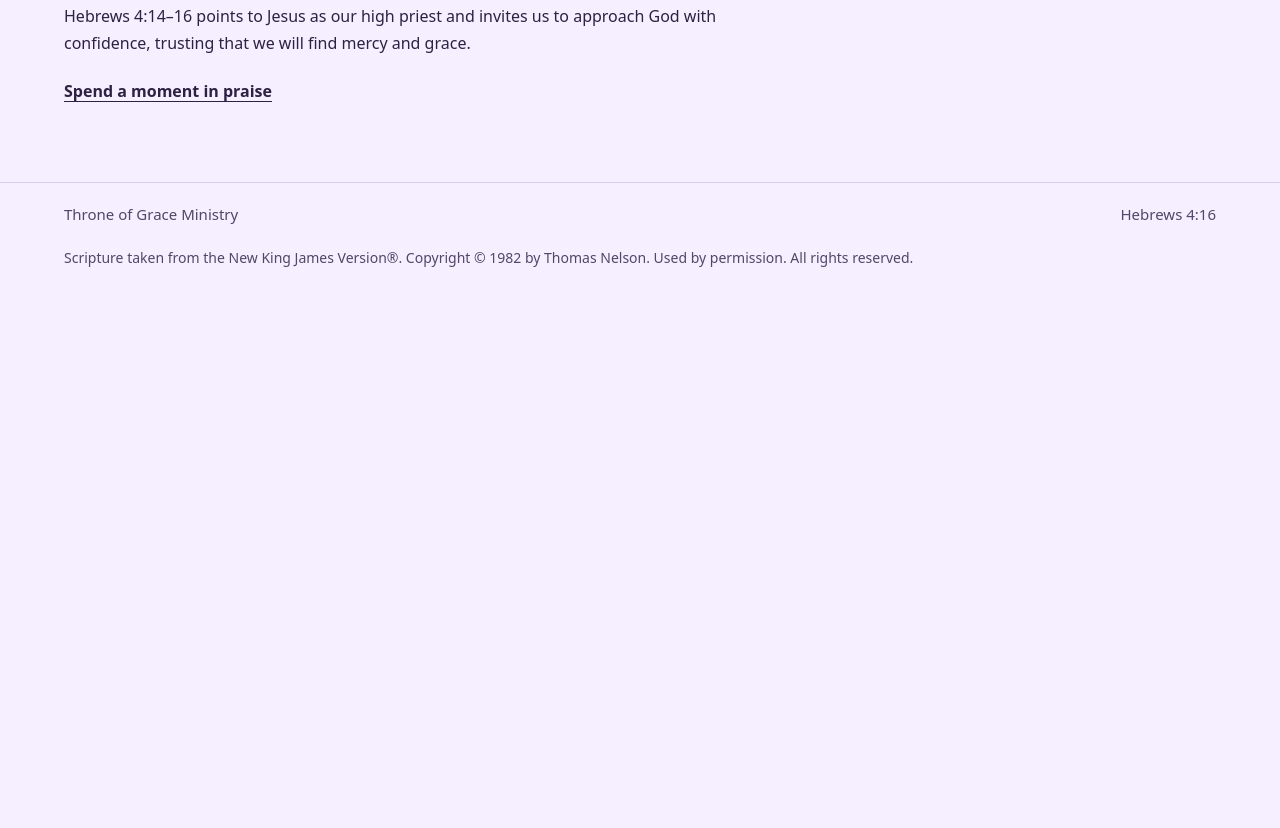
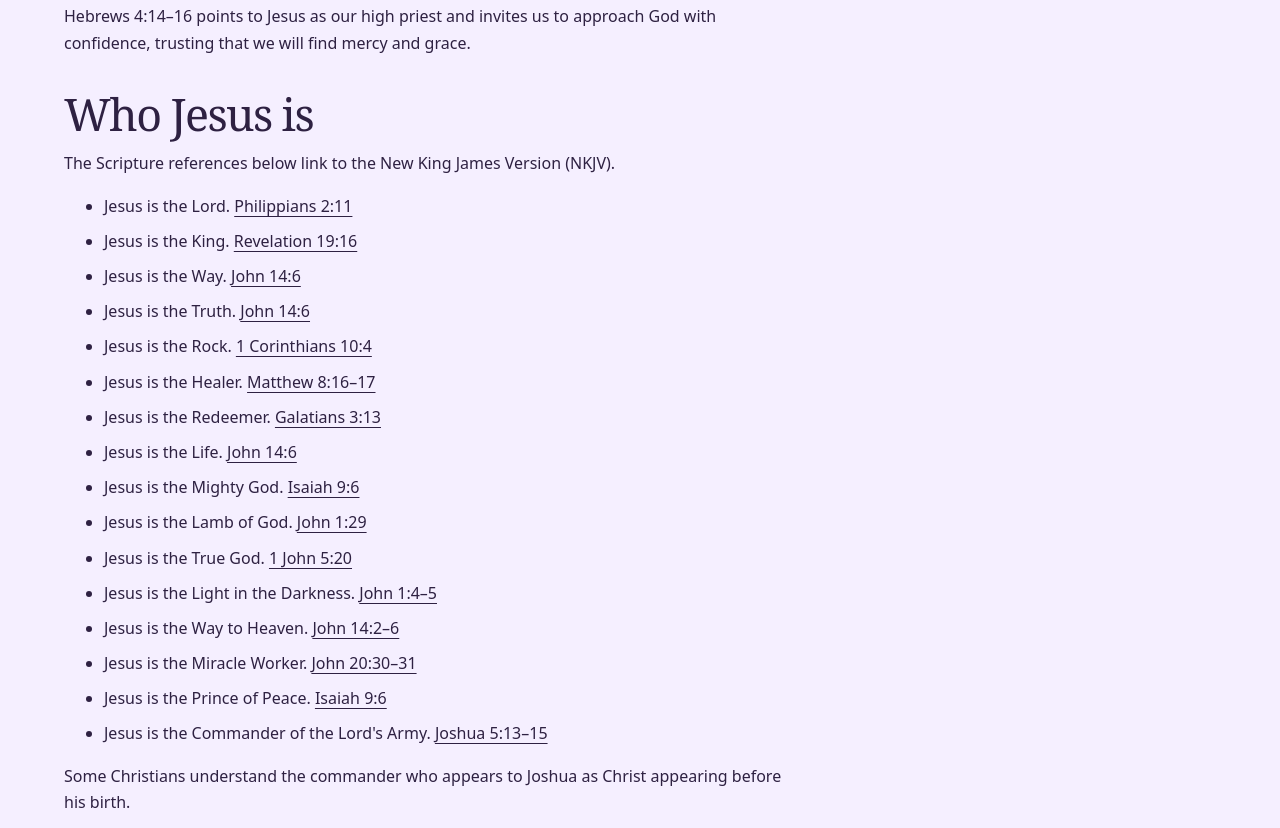
Before and after one commit to queenyj/ThroneofGraceMinistry, an Astro site: page /about-god in a window 1280 px wide. Shown: the part 712-1540 px from the top of the page. Before the commit the page ends 1000 px from the top, so only its background shows below. Built offline with nearby package versions, Linux system fonts and the light colour scheme; Astro itself is replaced by a stand-in of ours.

Commit message:
Add Scripture references for who Jesus is

```diff
--- a/src/pages/about-god.astro
+++ b/src/pages/about-god.astro
@@ -1,5 +1,24 @@
 ---
 import Site from '../layouts/Site.astro';
+
+const statements = [
+  { text: 'Jesus is the Lord.', reference: 'Philippians 2:11' },
+  { text: 'Jesus is the King.', reference: 'Revelation 19:16' },
+  { text: 'Jesus is the Way.', reference: 'John 14:6' },
+  { text: 'Jesus is the Truth.', reference: 'John 14:6' },
+  { text: 'Jesus is the Rock.', reference: '1 Corinthians 10:4' },
+  { text: 'Jesus is the Healer.', reference: 'Matthew 8:16–17' },
+  { text: 'Jesus is the Redeemer.', reference: 'Galatians 3:13' },
+  { text: 'Jesus is the Life.', reference: 'John 14:6' },
+  { text: 'Jesus is the Mighty God.', reference: 'Isaiah 9:6' },
+  { text: 'Jesus is the Lamb of God.', reference: 'John 1:29' },
+  { text: 'Jesus is the True God.', reference: '1 John 5:20' },
+  { text: 'Jesus is the Light in the Darkness.', reference: 'John 1:4–5' },
+  { text: 'Jesus is the Way to Heaven.', reference: 'John 14:2–6' },
+  { text: 'Jesus is the Miracle Worker.', reference: 'John 20:30–31' },
+  { text: 'Jesus is the Prince of Peace.', reference: 'Isaiah 9:6' },
+  { text: "Jesus is the Commander of the Lord's Army.", reference: 'Joshua 5:13–15' },
+];
 ---
 <Site title="About God" description="Explore what the Bible says about God’s love, grace, and nearness.">
   <section class="page-intro page-intro-compact"><div class="wrap">
@@ -13,6 +32,19 @@ import Site from '../layouts/Site.astro';
     <p>Ephesians 2:8–9 describes salvation as God’s gift, received through faith.</p>
     <h2>God invites us to draw near</h2>
     <p>Hebrews 4:14–16 points to Jesus as our high priest and invites us to approach God with confidence, trusting that we will find mercy and grace.</p>
+    <h2>Who Jesus is</h2>
+    <p>The Scripture references below link to the New King James Version (NKJV).</p>
+    <ul>
+      {statements.map(({ text, reference }) => (
+        <li>
+          {text}{' '}
+          <a href={`https://www.biblegateway.com/passage/?search=${encodeURIComponent(reference.replace('–', '-'))}&version=NKJV`}>
+            {reference}
+          </a>
+        </li>
+      ))}
+    </ul>
+    <p>Some Christians understand the commander who appears to Joshua as Christ appearing before his birth.</p>
     <a class="text-link" href="/praise/">Spend a moment in praise</a>
   </section>
 </Site>
```
